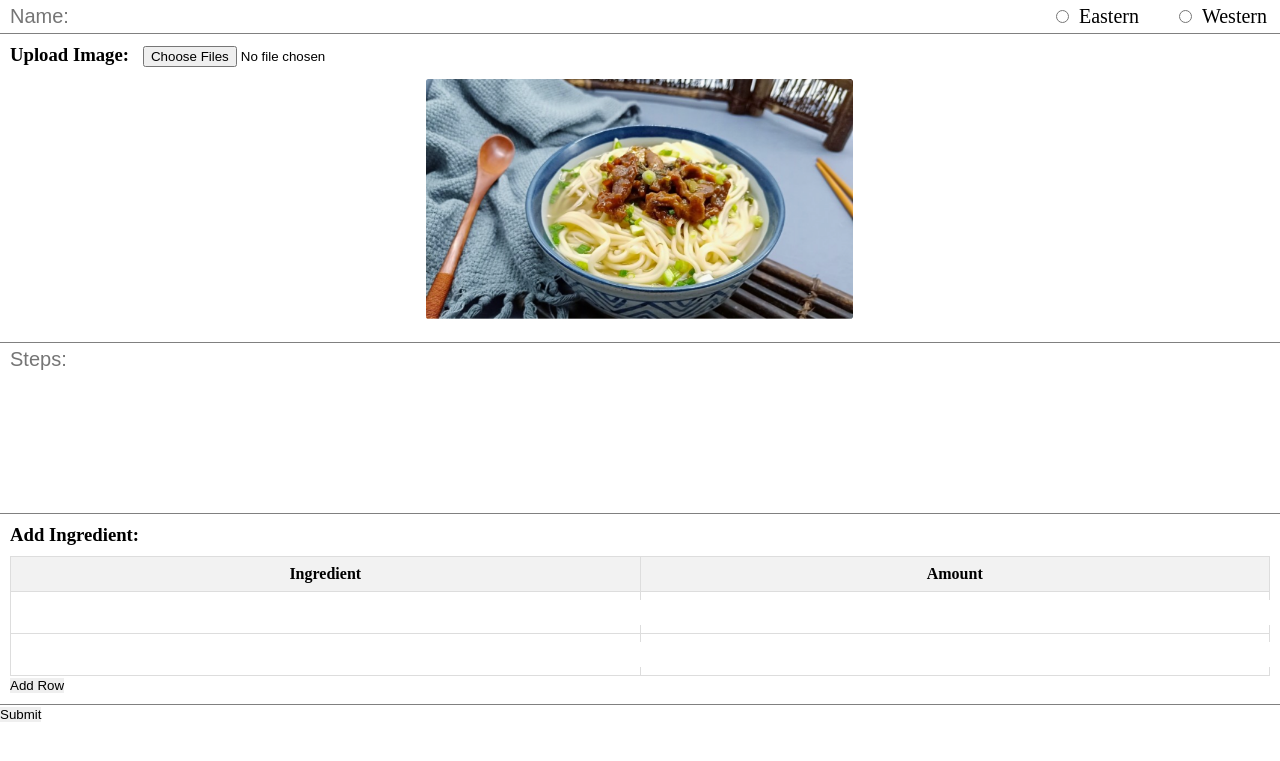
After one commit to Lzyyy12/COMP3019J-Group11, a Flask app: page /api/recipe_detail in a window 1280 px wide. The commit adds this page. Shown: the top 761 px of the page. Run offline with Flask 3, Linux system fonts and the light colour scheme; data comes from the database, SQL or seed files in the repository; parts of the project's set-up code (start-up, migrations or seed data) failed here and were passed over; some libraries are stand-ins or nearby versions.

Commit message:
recipe_detail.html added

```diff
--- a/Recipe Web/apps/api/recipe.py
+++ b/Recipe Web/apps/api/recipe.py
@@ -29,6 +29,25 @@ def get_recipe():
         }
 
     return render_template("recipe.html", **context)
+
+@bp.route("/recipe_detail", methods=["GET"])
+def recipe_detail():
+    cplist = []
+    # Get the list of recipes from database
+    recipe_objs = Recipe.query.all()
+    for recipe in recipe_objs:
+        recipedata = {}
+        recipedata['name'] = recipe.name
+        recipedata['path'] = recipe.path
+        recipedata['type'] = recipe.type
+        recipedata['description'] = recipe.description
+        cplist.append(recipedata)
+
+    context = {
+        "cplist": cplist
+        }
+
+    return render_template("recipe_detail.html", **context)
 
 class RecipeForm(FlaskForm):
     recipe_name = StringField('name', validators=[validators.DataRequired()])
@@ -63,7 +82,8 @@ def edit_recipe():
             db.session.commit()
 
             flash('Recipe added successfully!', 'success')
-            return redirect("/")
+            # return redirect("/")
+            return render_template("recipe.html")
         return render_template("edit_recipe.html")
     return "please log in"
 
@@ -82,42 +102,22 @@ def search():
 
     return cplist
 
-@bp.route("/view_recipe", methods=["GET"])
-def view_recipe():
-    type = request.args.get("type")
+@bp.route("/view_posted", methods=["GET"])
+def view_posted():
     cplist = []
-    # Get the list of recipes from database
-    recipe_objs = Recipe.query.all()
-    for recipe in recipe_objs:
-        # Identify type of recipe
-        if type == recipe.type or type == 'all':
-            recipedata = {}
-            recipedata['name'] = recipe.name
-            recipedata['path'] = recipe.path
-            cplist.append(recipedata)
 
     context = {
         "cplist": cplist
         }
 
-    return render_template("recipe.html", **context)
+    return render_template("view_posted.html", **context)
 
 @bp.route("/get_favorite", methods=["GET"])
 def get_favorite():
-    type = request.args.get("type")
     cplist = []
-    # Get the list of recipes from database
-    recipe_objs = Recipe.query.all()
-    for recipe in recipe_objs:
-        # Identify type of recipe
-        if type == recipe.type or type == 'all':
-            recipedata = {}
-            recipedata['name'] = recipe.name
-            recipedata['path'] = recipe.path
-            cplist.append(recipedata)
 
     context = {
         "cplist": cplist
         }
 
-    return render_template("recipe.html", **context)
+    return render_template("favorite.html", **context)
--- a/Recipe Web/apps/model/model.py
+++ b/Recipe Web/apps/model/model.py
@@ -17,7 +17,7 @@ class Recipe(db.Model):
     id = db.Column(db.Integer, primary_key=True, autoincrement=True)
     name = db.Column(db.String(255), unique=False, nullable=False)
     path = db.Column(db.String(255), nullable=True)
-    type = db.Column(db.String(255), nullable=True)
+    type = db.Column(db.String(255), nullable=False)
     description = db.Column(db.String(255), nullable=True)
 
     def __repr__(self):
--- a/Recipe Web/apps/templates/index.html
+++ b/Recipe Web/apps/templates/index.html
@@ -50,7 +50,7 @@
             {% if islogin %}
             <a href="./api/get_recipe?type=all" target="mainframe" class="main" onclick="showNavLinks()">Main</a>
             <a href="./api/edit_recipe" target="mainframe" class="post" onclick="hideNavLinks()">Post</a>
-            <a href="./api/view_recipe" target="mainframe" class="user" onclick="hideNavLinks()">View Posted</a>
+            <a href="./api/view_posted" target="mainframe" class="user" onclick="hideNavLinks()">View Posted</a>
             <a href="./api/get_favorite" target="mainframe" class="favorite" onclick="hideNavLinks()">Favorite</a>
             <a href="./api/logout" class="logout">Log out</a>
             {% else %}
--- a/Recipe Web/apps/templates/recipe.html
+++ b/Recipe Web/apps/templates/recipe.html
@@ -23,7 +23,7 @@
   <!-- recipes list -->
   <div id="recipes" class="recipes-list">
     {% for cp in cplist %}
-      <a href="single-recipe.html" class="recipe">
+      <a href="./api/recipe_detail" class="recipe">
       <img src = "{{ cp.path }}" class="img recipe-img" alt="" />
       <h5>{{ cp.name }}</h5>
     {% endfor %}
--- /dev/null
+++ b/Recipe Web/apps/templates/recipe_detail.html
@@ -0,0 +1,77 @@
+<!DOCTYPE html>
+<html lang="en">
+
+<head>
+  <meta charset="UTF-8">
+  <link rel="stylesheet" href="../static/css/post.css" />
+  <script src="../static/js/recipe.js"></script>
+  <script src="../static/js/jquery-1.12.4.min.js"></script>
+</head>
+<style>
+  * {
+    outline: 0;
+    padding: 0;
+    margin: 0;
+    border: 0;
+    }
+</style>
+
+<body>
+  <form action="{{ url_for('recipe.edit_recipe') }}" method="post" enctype="multipart/form-data">
+    <div class="header">
+        <input type="text" id="recipe_name" name="recipe_name" value="" class="name_input" placeholder="Name:" />
+          <div class="types">
+          <label class="type">
+            <input type="radio" name="type" value="eastern"><span>Eastern</span>
+          </label>
+          <label class="type">
+            <input type="radio" name="type" value="western"><span>Western</span>
+          </label>
+        </div>
+
+    </div>
+
+    <div class="upload_picture">
+    <h3>Upload Image:</h3>
+
+    <input type="file" name="photo" multiple>
+    <div class="image-container">
+      <img src="../static/image/recipes/recipe1.png" class="recipe-img" alt="" />
+    </div>
+</div>
+
+      <div class="text">
+    <input type="text" id="recipe_context" name="recipe_description" value="" class="context" placeholder="Steps:" />
+</div>
+
+
+    <div class="add_ingredient">
+  <h3>Add Ingredient:</h3>
+  <table id="ingredientsTable">
+    <thead>
+      <tr>
+        <th>Ingredient</th>
+        <th>Amount</th>
+      </tr>
+    </thead>
+    <tbody>
+      <tr>
+        <td><input type="text" name="ingredient[]"></td>
+        <td><input type="text" name="amount[]"></td>
+      </tr>
+      <tr>
+        <td><input type="text" name="ingredient[]"></td>
+        <td><input type="text" name="amount[]"></td>
+      </tr>
+    </tbody>
+  </table>
+  <button type="button" id="addRowButton">Add Row</button>
+</div>
+
+<div>
+  <button type="submit">Submit</button>
+</div>
+</form>
+</body>
+
+</html>
--- a/Recipe Web/apps/templates/view_recipe.html
+++ b/Recipe Web/apps/templates/view_posted.html
@@ -13,10 +13,8 @@
 
 
   <header class="hero recipes-container" style="margin-top: 20px;">
-    <!-- search bar -->
-    <div class="search">
-      <input type="text" id="search" value="" class="search_input" style="width: 100%;" placeholder="Search..." />
-      <div class="search_button" onclick="search()">Search</div>
+    <div>
+      user posted
     </div>
   </header>
 
```
Also changed, not shown: Recipe Web/apps/templates/favorite.html (+11 -5 lines).
